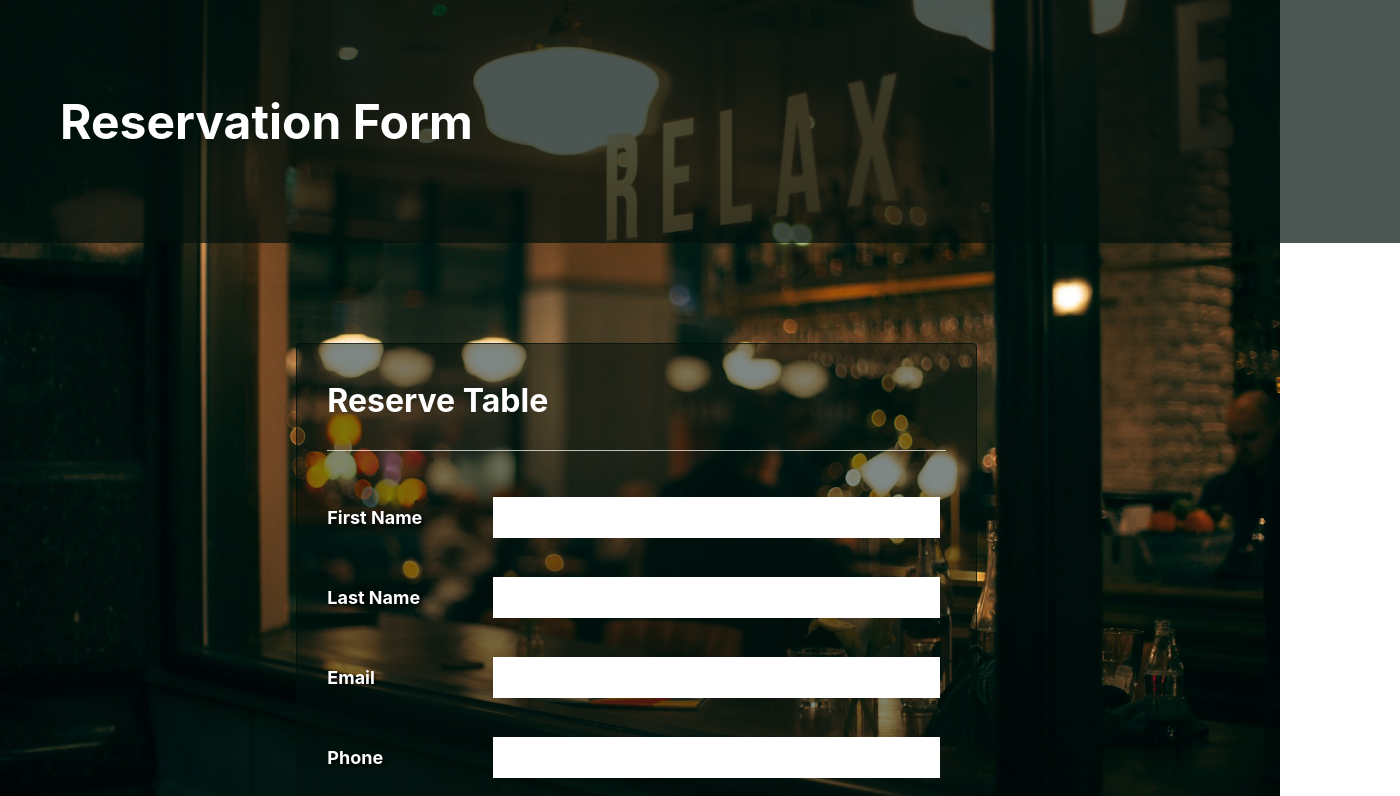
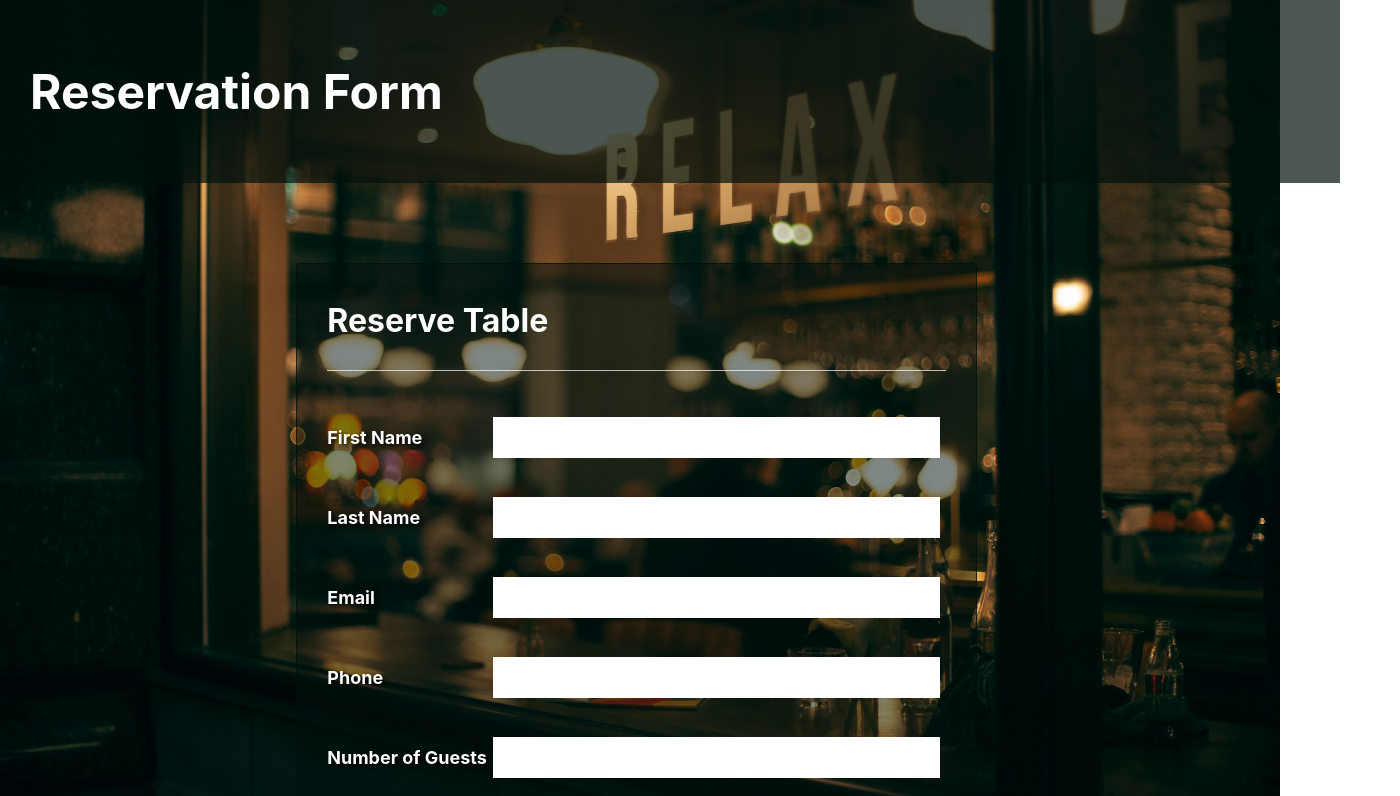
Before and after one commit to primasghar/Form, a React (Vite) app: page / in a window 1280 px wide. Shown: the top 796 px of the page, 1400 px wide, since content can reach past the window. Built offline with nearby package versions, Linux system fonts and the light colour scheme.

Commit message:
Edited the main app styles file.

```diff
--- a/src/App.css
+++ b/src/App.css
@@ -1,34 +1,32 @@
-#root {
+body {
+    padding: 0;
     margin: 0 auto;
-  padding: 0;
-}
+    width: 100vw;
+    height: 100vh;
+    font-size: 18px;
+    background-image: url("assets/images/clem-onojeghuo-zlABb6Gke24-unsplash.jpg");
+    background-repeat: no-repeat;
+    background-size: cover;
+    background-position: top;
 
-body{
-  padding: 0;
-  margin: 0;
-  font-size: 18px;
 }
 
 .container {
     display: flex;
     flex-direction: column;
     color: white;
-  width:100%;
-  height:100vh;
-  background-image: url("assets/images/clem-onojeghuo-zlABb6Gke24-unsplash (1).jpg");
-  background-repeat: no-repeat;
-  background-size: cover;
 }
 
-.appHeading{
-  background-color: rgba(0,17,12, 0.7);
+.appHeading {
+    background-color: rgba(0, 17, 12, 0.7);
     width: 100%;
     font-size: 24px;
-  align-self:start;
-  padding: 60px;
+    align-self: start;
+    padding: 30px;
 }
 
 .formHolder {
     align-self: center;
-  margin-top:100px;
+    margin-top: 80px;
+    max-width: 800px;
 }
```
Lines whose indentation alone changed are shown as unchanged.
